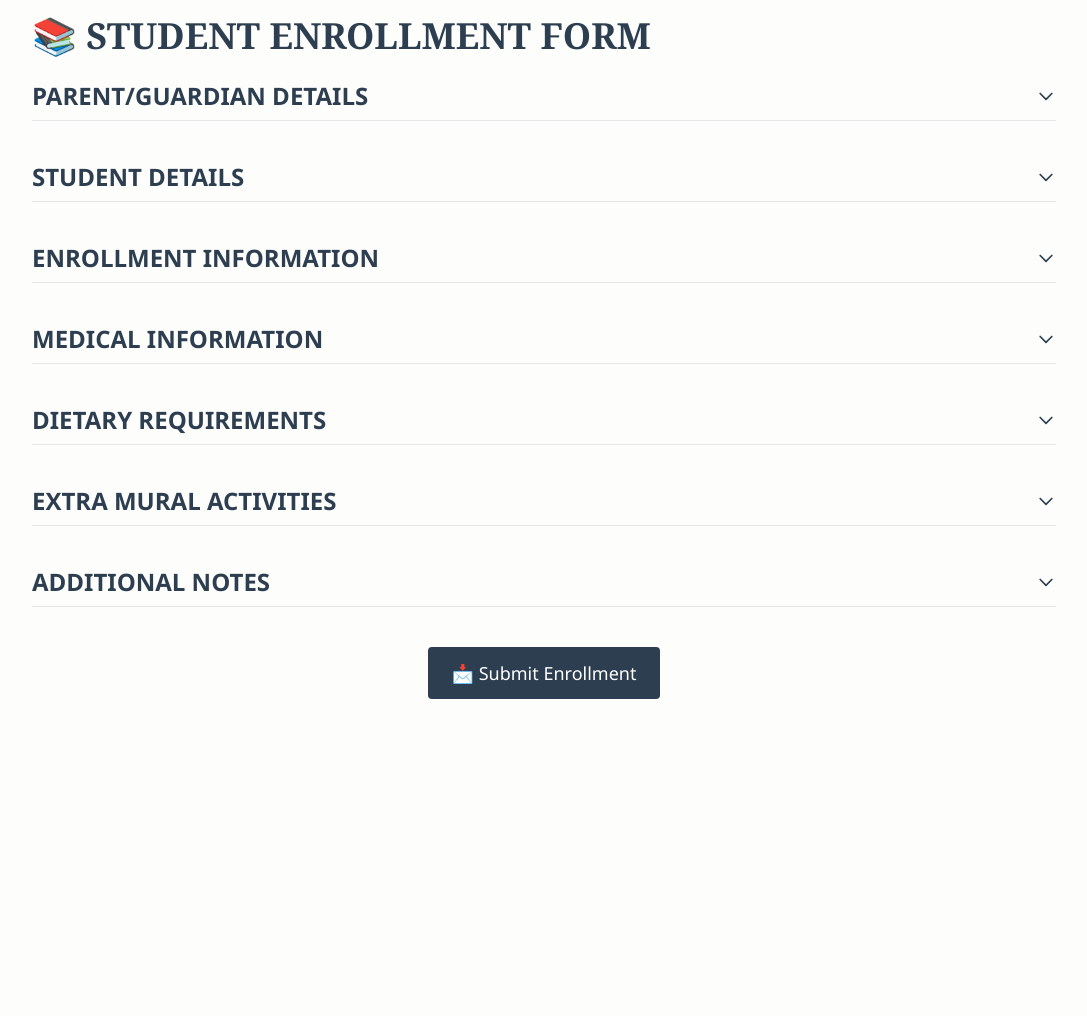
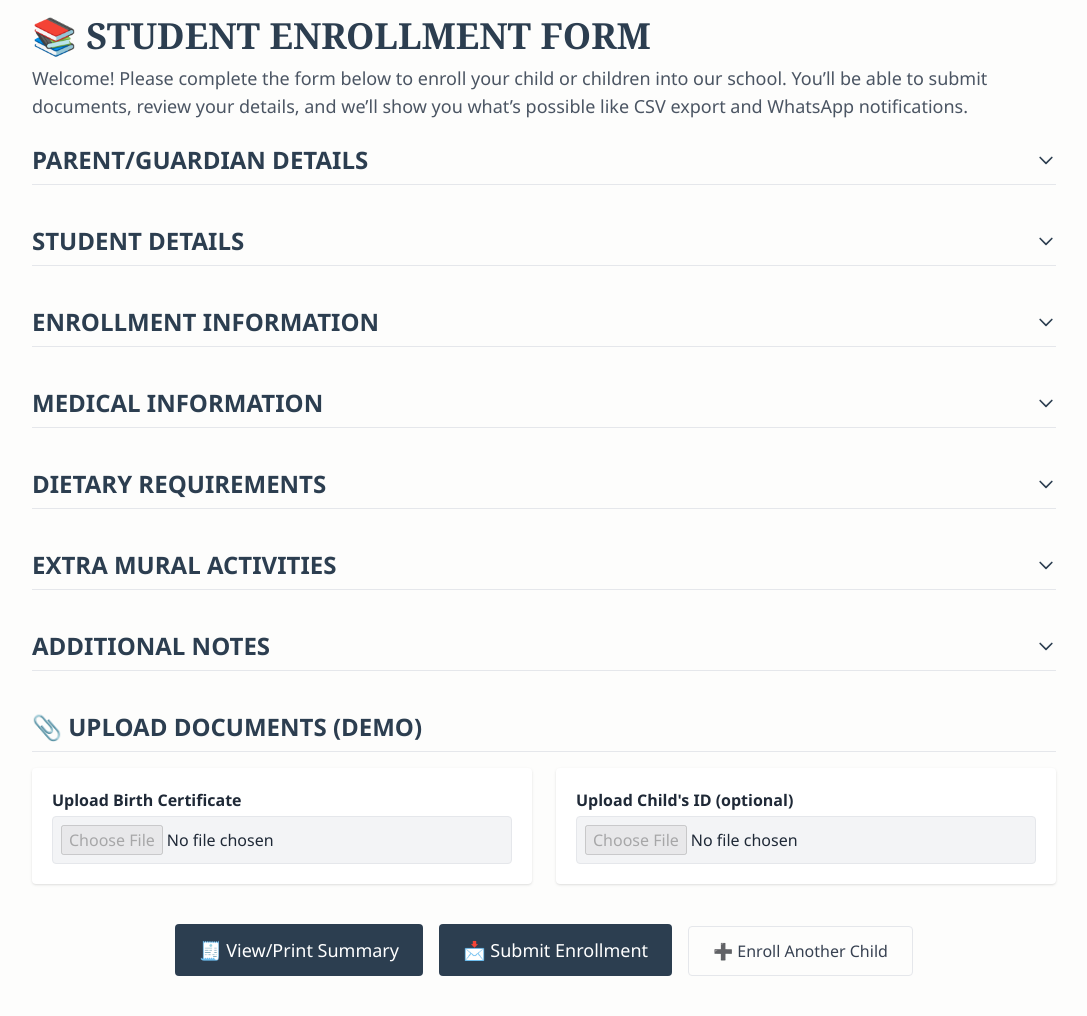
Before and after one commit to newklearza/enrollment, a Flask app: page / in a window 1280 px wide. Shown: the whole page, without its empty margins (96-1183 px from the left). Before the commit the page ends 699 px from the top, so only its background shows below. Run offline with Flask 2, Linux system fonts and the light colour scheme; some libraries are stand-ins or nearby versions.

Commit message:
Add files via upload

```diff
--- a/templates/enrollment.html
+++ b/templates/enrollment.html
@@ -4,31 +4,28 @@
   <meta charset="UTF-8" />
   <meta name="viewport" content="width=device-width, initial-scale=1" />
   <title>School Enrollment Portal</title>
+  <link rel="icon" type="image/png" href="{{ url_for('static', filename='images/waio_logo.png') }}">
   <script src="https://cdn.tailwindcss.com"></script>
   <style>
     body {
       font-family: 'Segoe UI', sans-serif;
       background-color: #fdfdfc;
     }
-
     header h1 {
       color: #2c3e50;
       font-family: 'Georgia', serif;
       font-size: 2.5rem;
       text-transform: uppercase;
     }
-
     h2, .category-header span {
       color: #2c3e50;
       font-weight: bold;
       text-transform: uppercase;
       font-size: 1.5rem;
     }
-
     .btn-primary {
       background-color: #2c3e50;
     }
-
     .btn-primary:hover {
       background-color: #1a242f;
     }
@@ -37,8 +34,9 @@
 
 <body class="bg-[#fdfdfc] text-gray-800 p-4">
   <div class="max-w-5xl mx-auto">
-    <header class="mb-6 flex items-center justify-between flex-wrap gap-4">
-      <h1 class="text-4xl font-bold">📚 Student Enrollment Form</h1>
+    <header class="mb-6">
+      <h1 class="text-4xl font-bold mb-2">📚 Student Enrollment Form</h1>
+      <p class="text-gray-600 text-lg">Welcome! Please complete the form below to enroll your child or children into our school. You’ll be able to submit documents, review your details, and we’ll show you what’s possible like CSV export and WhatsApp notifications.</p>
     </header>
 
     <form id="enrollment-form">
@@ -56,6 +54,10 @@
           <div class="bg-white p-5 rounded shadow">
             <label class="block font-semibold mb-1">{{ item.name }}</label>
             <p class="text-sm text-gray-500 mb-2">{{ item.description }}</p>
+
+            {% if item.name == 'Student ID Number' %}
+              <small class="text-red-500 italic">Sensitive information - kept private and secure.</small>
+            {% endif %}
 
             {% if item.type == 'select' %}
             <select name="{{ item.name }}" class="w-full border p-2 rounded">
@@ -87,14 +89,47 @@
       </section>
       {% endfor %}
 
-  <div class="text-center">
+      <!-- File Upload (Demo only) -->
+      <section class="mb-10">
+        <h2 class="text-2xl font-semibold border-b pb-2 mb-4">📎 Upload Documents (Demo)</h2>
+        <div class="grid md:grid-cols-2 gap-6">
+          <div class="bg-white p-5 rounded shadow">
+            <label class="block font-semibold mb-1">Upload Birth Certificate</label>
+            <input type="file" disabled class="w-full border p-2 rounded bg-gray-100 cursor-not-allowed" />
+          </div>
+          <div class="bg-white p-5 rounded shadow">
+            <label class="block font-semibold mb-1">Upload Child's ID (optional)</label>
+            <input type="file" disabled class="w-full border p-2 rounded bg-gray-100 cursor-not-allowed" />
+          </div>
+        </div>
+      </section>
+
+      <!-- Summary Button -->
+      <div class="text-center mb-6">
+        <button type="button" onclick="showSummaryModal()" class="btn-primary text-white px-6 py-3 rounded text-lg mr-3">🧾 View/Print Summary</button>
         <button type="submit" class="btn-primary text-white px-6 py-3 rounded text-lg">📩 Submit Enrollment</button>
+        <button type="button" onclick="resetForm()" class="ml-3 px-6 py-3 border rounded text-gray-700 hover:bg-gray-200">➕ Enroll Another Child</button>
       </div>
     </form>
 
+    <div id="success-message" class="hidden text-green-600 text-lg text-center font-semibold">
+      ✅ Thank you! Enrollment submitted successfully. <br>
+      We now have the option of saving to CSV, JSON, Excel and send notifications via Email or WhatsApp in full version.
+    </div>
+
+    <!-- Summary Modal -->
+    <div id="summary-modal" class="fixed inset-0 bg-black bg-opacity-50 hidden justify-center items-center z-50">
+      <div class="bg-white rounded-lg p-6 w-full max-w-2xl shadow-lg relative">
+        <h3 class="text-xl font-bold mb-4">📋 Enrollment Summary (Demo)</h3>
+        <p class="text-gray-600">This is where a printable summary or downloadable PDF would be shown.</p>
+        <p class="mt-3 text-sm text-gray-500 italic">You can email/WhatsApp this summary in the full version.</p>
+        <button onclick="hideSummaryModal()" class="absolute top-2 right-3 text-gray-400 hover:text-black text-2xl">&times;</button>
+      </div>
+    </div>
   </div>
 
   <script>
+    // Toggle category expand
     document.querySelectorAll('.category-header').forEach(header => {
       header.addEventListener('click', () => {
         const items = header.nextElementSibling;
@@ -105,11 +140,27 @@
       });
     });
 
+    // Handle form submit
     document.getElementById('enrollment-form').addEventListener('submit', e => {
       e.preventDefault();
-      alert('Thank you! Enrollment submitted successfully. ✅');
+      document.getElementById('success-message').classList.remove('hidden');
+      window.scrollTo({ top: 0, behavior: 'smooth' });
       e.target.reset();
     });
+
+    function resetForm() {
+      document.getElementById('enrollment-form').reset();
+      document.getElementById('success-message').classList.add('hidden');
+      window.scrollTo({ top: 0, behavior: 'smooth' });
+    }
+
+    function showSummaryModal() {
+      document.getElementById('summary-modal').classList.remove('hidden');
+    }
+
+    function hideSummaryModal() {
+      document.getElementById('summary-modal').classList.add('hidden');
+    }
   </script>
 </body>
 </html>
```
Lines whose indentation alone changed are shown as unchanged.
